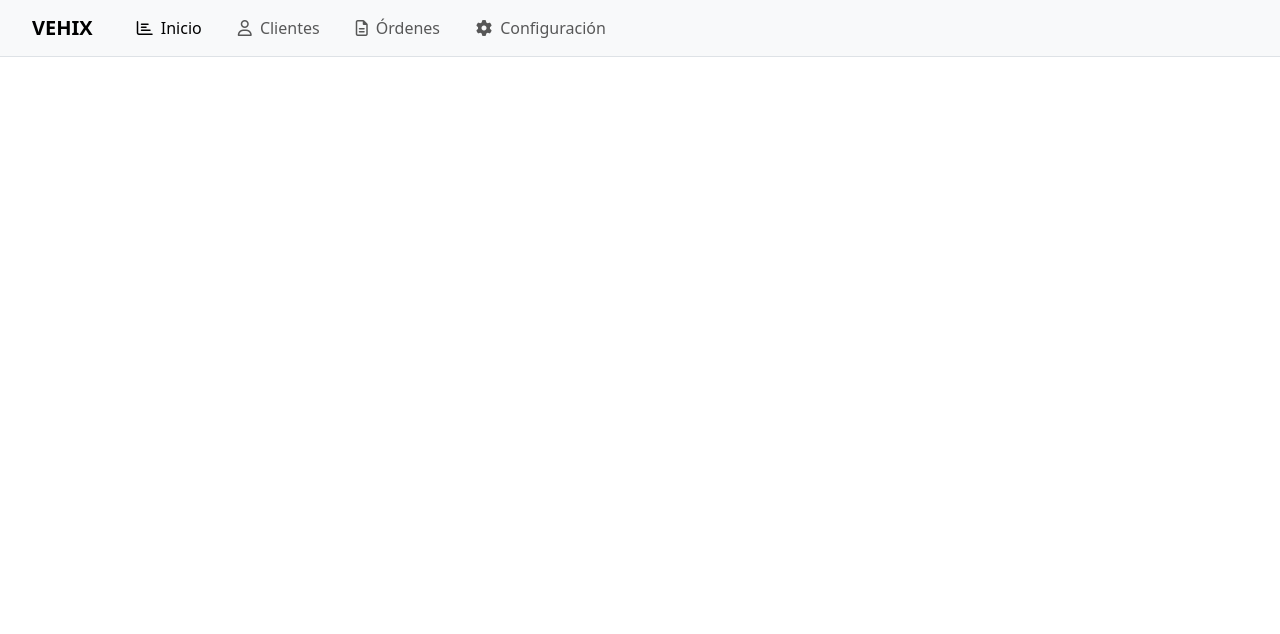
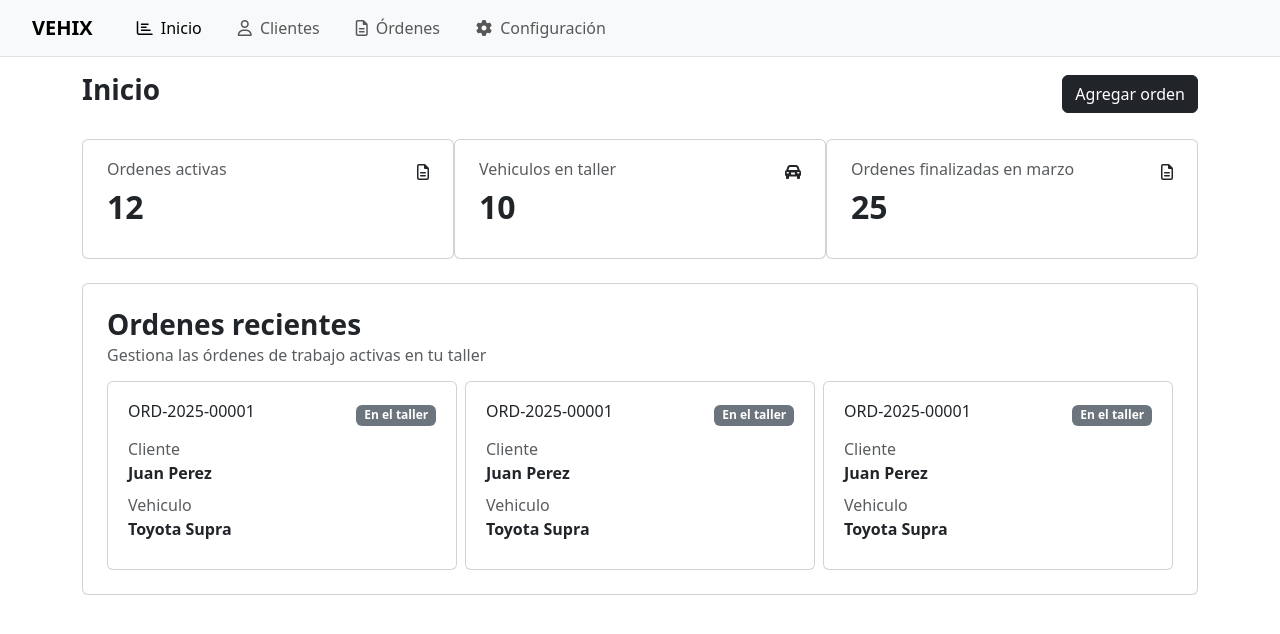
Before and after one commit to Lausciaca/VEHIX, a Django app: page / in a window 1280 px wide. Shown: the top 634 px of the page. Run offline with Django 4.2, Linux system fonts and the light colour scheme; some libraries are stand-ins or nearby versions.

Commit message:
dashboard

```diff
--- a/core/templates/core/index.html
+++ b/core/templates/core/index.html
@@ -1 +1,103 @@
 {% extends "core/base.html" %}
+
+{% block content %}
+<div class="container my-3">
+    <div class="header d-flex justify-content-between align-items-center">
+        <h3 class="fw-bolder">Inicio</h3>
+        <button type='button' class="btn btn-dark">Agregar orden</button>
+    </div>
+    <div class="my-4 d-flex justify-content-between">
+        <div class="card p-2" style="width: 26rem;">
+            <div class="card-body">
+                <div class="d-flex justify-content-between">
+                    <h6 class="card-subtitle text-body-secondary">Ordenes activas</h6>
+                    <i class="fa-regular fa-file-lines"></i>
+                </div>
+                <h5 class="card-title fs-2 fw-bold my-2">12</h5>
+            </div>
+        </div>
+        <div class="card p-2" style="width: 26rem;">
+            <div class="card-body">
+                <div class="d-flex justify-content-between">
+                    <h6 class="card-subtitle text-body-secondary">Vehiculos en taller</h6>
+                    <i class="fa-solid fa-car-rear"></i>
+                </div>
+                <h5 class="card-title fs-2 fw-bold my-2">10</h5>
+            </div>
+        </div>
+        <div class="card p-2" style="width: 26rem;">
+            <div class="card-body">
+                <div class="d-flex justify-content-between">
+                    <h6 class="card-subtitle text-body-secondary">Ordenes finalizadas en marzo</h6>
+                    <i class="fa-regular fa-file-lines"></i>
+                </div>
+                <h5 class="card-title fs-2 fw-bold my-2">25</h5>
+            </div>
+        </div>
+    </div>
+    <div class="">
+        <div class="card p-2 w-100">
+            <div class="card-body">
+                <h5 class="card-title fs-3 fw-bold">Ordenes recientes</h5>
+                <h6 class="card-subtitle text-body-secondary">Gestiona las órdenes de trabajo activas en tu taller</h6>
+                <div class="d-flex justify-content-between mt-3 gap-2">
+                    <div class="card p-1 w-100">
+                        <div class="card-body">
+                            <div class="d-flex justify-content-between align-items-center">
+                                <h5 class="card-title fs-6">ORD-2025-00001</h5>
+                                <span class="badge text-bg-secondary">En el taller</span>
+                            </div>
+                            <div class="my-2 d-flex flex-column gap-2">
+                                <div class="d-flex flex-column">
+                                    <p class="text-body-secondary mb-0">Cliente</p>
+                                    <p class="fw-bold mb-0">Juan Perez</p>
+                                </div>
+                                <div class="d-flex flex-column">
+                                    <p class="text-body-secondary mb-0">Vehiculo</p>
+                                    <p class="fw-bold mb-0">Toyota Supra</p>
+                                </div>
+                            </div>
+                        </div>
+                    </div>
+                    <div class="card p-1 w-100">
+                        <div class="card-body">
+                            <div class="d-flex justify-content-between align-items-center">
+                                <h5 class="card-title fs-6">ORD-2025-00001</h5>
+                                <span class="badge text-bg-secondary">En el taller</span>
+                            </div>
+                            <div class="my-2 d-flex flex-column gap-2">
+                                <div class="d-flex flex-column">
+                                    <p class="text-body-secondary mb-0">Cliente</p>
+                                    <p class="fw-bold mb-0">Juan Perez</p>
+                                </div>
+                                <div class="d-flex flex-column">
+                                    <p class="text-body-secondary mb-0">Vehiculo</p>
+                                    <p class="fw-bold mb-0">Toyota Supra</p>
+                                </div>
+                            </div>
+                        </div>
+                    </div>
+                    <div class="card p-1 w-100">
+                        <div class="card-body">
+                            <div class="d-flex justify-content-between align-items-center">
+                                <h5 class="card-title fs-6">ORD-2025-00001</h5>
+                                <span class="badge text-bg-secondary">En el taller</span>
+                            </div>
+                            <div class="my-2 d-flex flex-column gap-2">
+                                <div class="d-flex flex-column">
+                                    <p class="text-body-secondary mb-0">Cliente</p>
+                                    <p class="fw-bold mb-0">Juan Perez</p>
+                                </div>
+                                <div class="d-flex flex-column">
+                                    <p class="text-body-secondary mb-0">Vehiculo</p>
+                                    <p class="fw-bold mb-0">Toyota Supra</p>
+                                </div>
+                            </div>
+                        </div>
+                    </div>
+                </div>
+            </div>
+        </div>
+    </div>
+</div>
+{% endblock content %}
```
